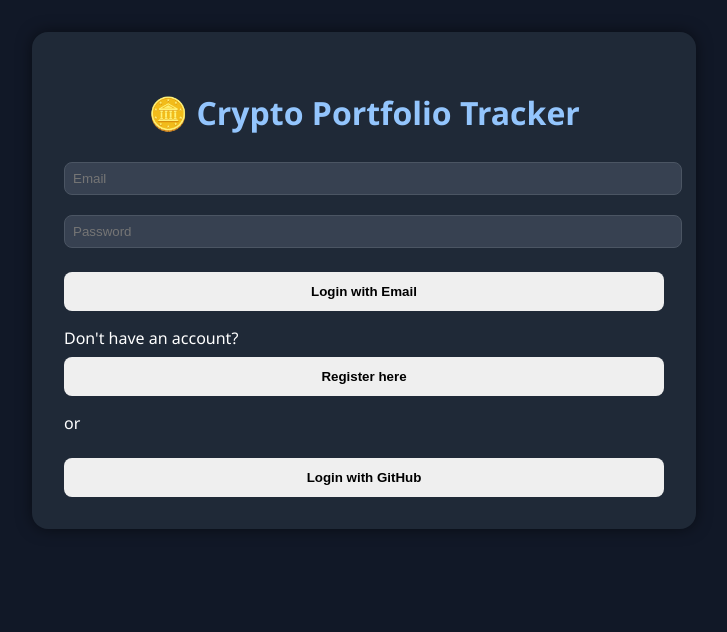
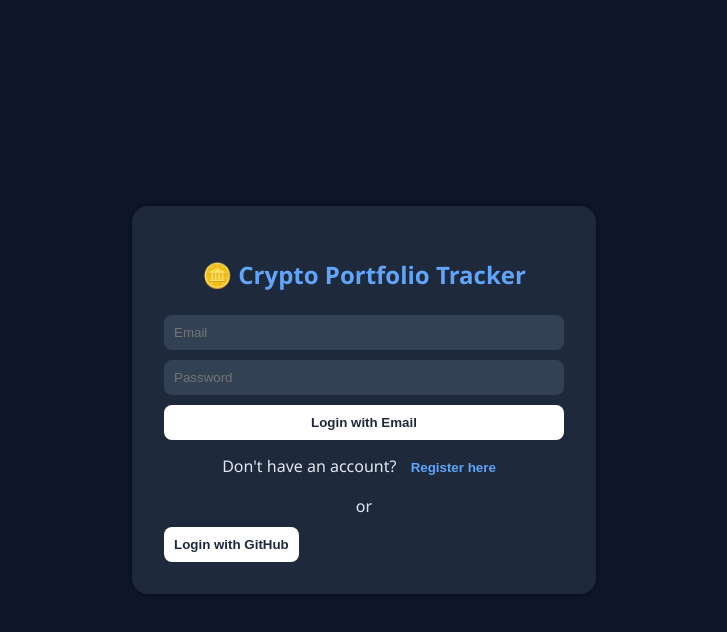
Before and after one commit to VoldunStoll/Portfolio-Tracker, a plain HTML site: page index.html in a window 1280 px wide. Shown: the whole page, without its empty margins (276-1003 px from the left). Drawn offline with Linux system fonts and the light colour scheme.

Commit message:
Update style.css

```diff
--- a/style.css
+++ b/style.css
@@ -1,109 +1,88 @@
-/* style.css */
-
 body {
     margin: 0;
     font-family: 'Segoe UI', Tahoma, Geneva, Verdana, sans-serif;
-    background-color: #111827;
-    color: white;
-    padding: 2rem;
+    background: #0f172a;
+    color: #e2e8f0;
+    display: flex;
+    align-items: center;
+    justify-content: center;
+    min-height: 100vh;
   }
 
   .container {
-    max-width: 600px;
-    margin: 0 auto;
-    background-color: #1f2937;
+    background: #1e293b;
     padding: 2rem;
-    border-radius: 1rem;
-    box-shadow: 0 0 15px rgba(0, 0, 0, 0.5);
+    border-radius: 16px;
+    box-shadow: 0 0 10px rgba(0,0,0,0.5);
+    width: 100%;
+    max-width: 400px;
   }
 
   h1 {
     text-align: center;
-    font-size: 2rem;
+    color: #60a5fa;
     margin-bottom: 1.5rem;
-    color: #93c5fd;
   }
 
-  input[type="email"],
-  input[type="password"],
-  input[type="text"],
-  input[type="number"] {
-    width: 100%;
-    padding: 0.5rem;
-    margin-top: 0.25rem;
-    margin-bottom: 1rem;
-    background-color: #374151;
+  form {
+    display: flex;
+    flex-direction: column;
+    gap: 10px;
+  }
+
+  input {
+    padding: 10px;
+    border: none;
+    border-radius: 8px;
+    background-color: #334155;
     color: white;
-    border: 1px solid #4b5563;
-    border-radius: 0.5rem;
   }
 
   button {
-    width: 100%;
-    padding: 0.75rem;
+    padding: 10px;
     border: none;
-    border-radius: 0.5rem;
+    border-radius: 8px;
+    background-color: white;
+    color: #1e293b;
     font-weight: bold;
     cursor: pointer;
-    margin-top: 0.5rem;
+    transition: background 0.3s;
   }
 
   button:hover {
-    opacity: 0.9;
+    background-color: #cbd5e1;
   }
 
-  button.login-btn {
-    background-color: #2563eb;
-    color: white;
+  p {
+    text-align: center;
+    margin: 10px 0;
   }
 
-  button.github-btn {
-    background-color: #10b981;
-    color: white;
+  #portfolio-form {
+    margin-bottom: 1rem;
   }
 
-  button.logout-btn {
-    background-color: #ef4444;
-    color: white;
-    margin-top: 2rem;
+  .coin-entry {
+    background: #334155;
+    padding: 10px;
+    border-radius: 8px;
+    margin-bottom: 5px;
   }
 
-  .portfolio-item {
-    display: flex;
-    justify-content: space-between;
-    align-items: center;
-    background-color: #374151;
-    padding: 1rem;
-    border-radius: 0.5rem;
-    margin-top: 0.75rem;
-  }
-
-  .portfolio-item button {
-    margin-left: 0.5rem;
-    padding: 0.3rem 0.6rem;
-    font-size: 0.8rem;
-    background-color: #6b7280;
-    color: white;
-    border-radius: 0.3rem;
-  }
-
-  .portfolio-item button:hover {
-    background-color: #4b5563;
-  }
-
-  #total-value {
-    font-size: 1.25rem;
-    font-weight: bold;
-    text-align: right;
-    margin-top: 1.5rem;
-    color: #fbbf24;
+  .total {
+    text-align: center;
+    font-size: 1.2rem;
+    margin-top: 1rem;
   }
 
   .hidden {
     display: none;
   }
 
-  .flex {
-    display: flex;
-    gap: 0.5rem;
+  #toggle-text button {
+    background: none;
+    color: #60a5fa;
+    border: none;
+    cursor: pointer;
+    font-weight: bold;
   }
```
